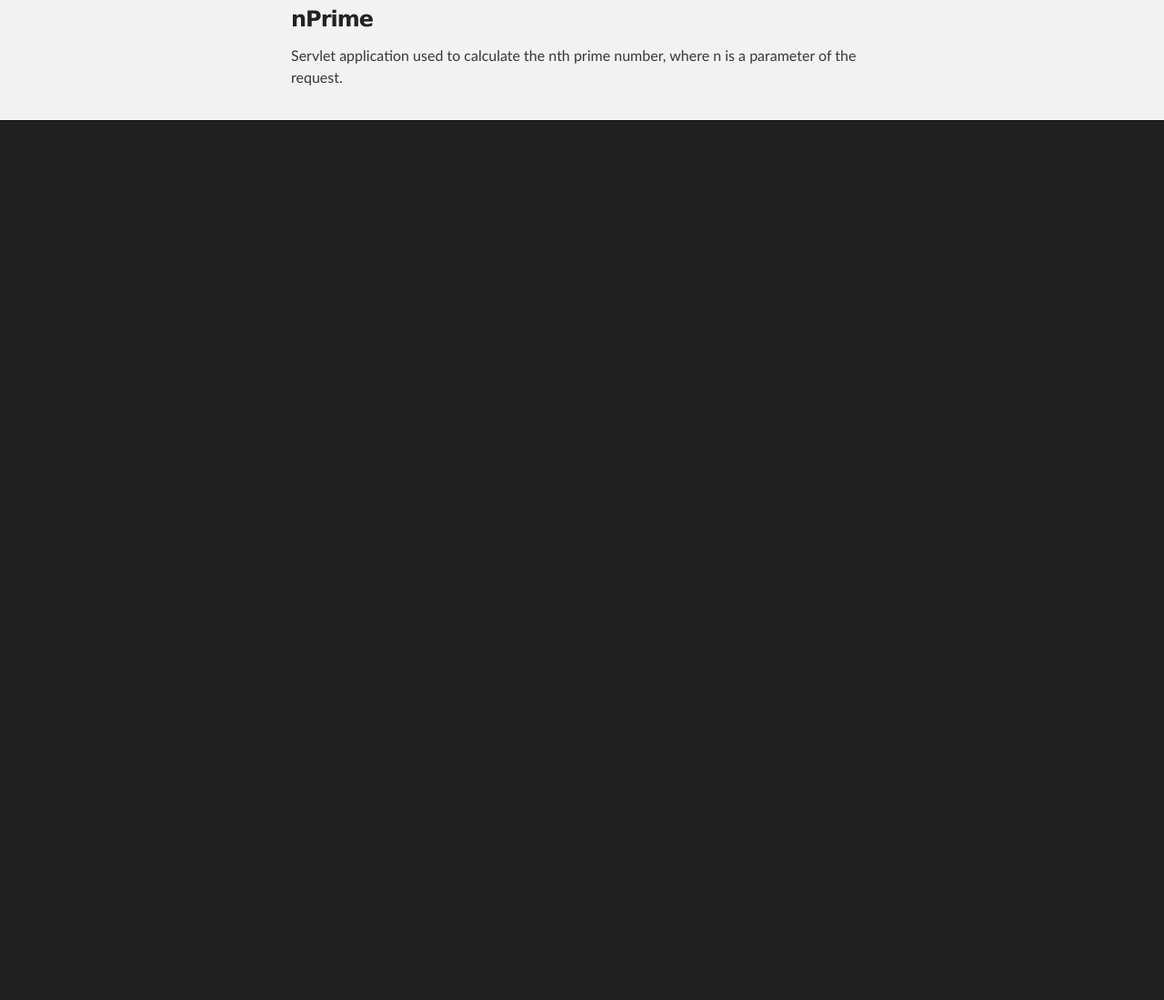
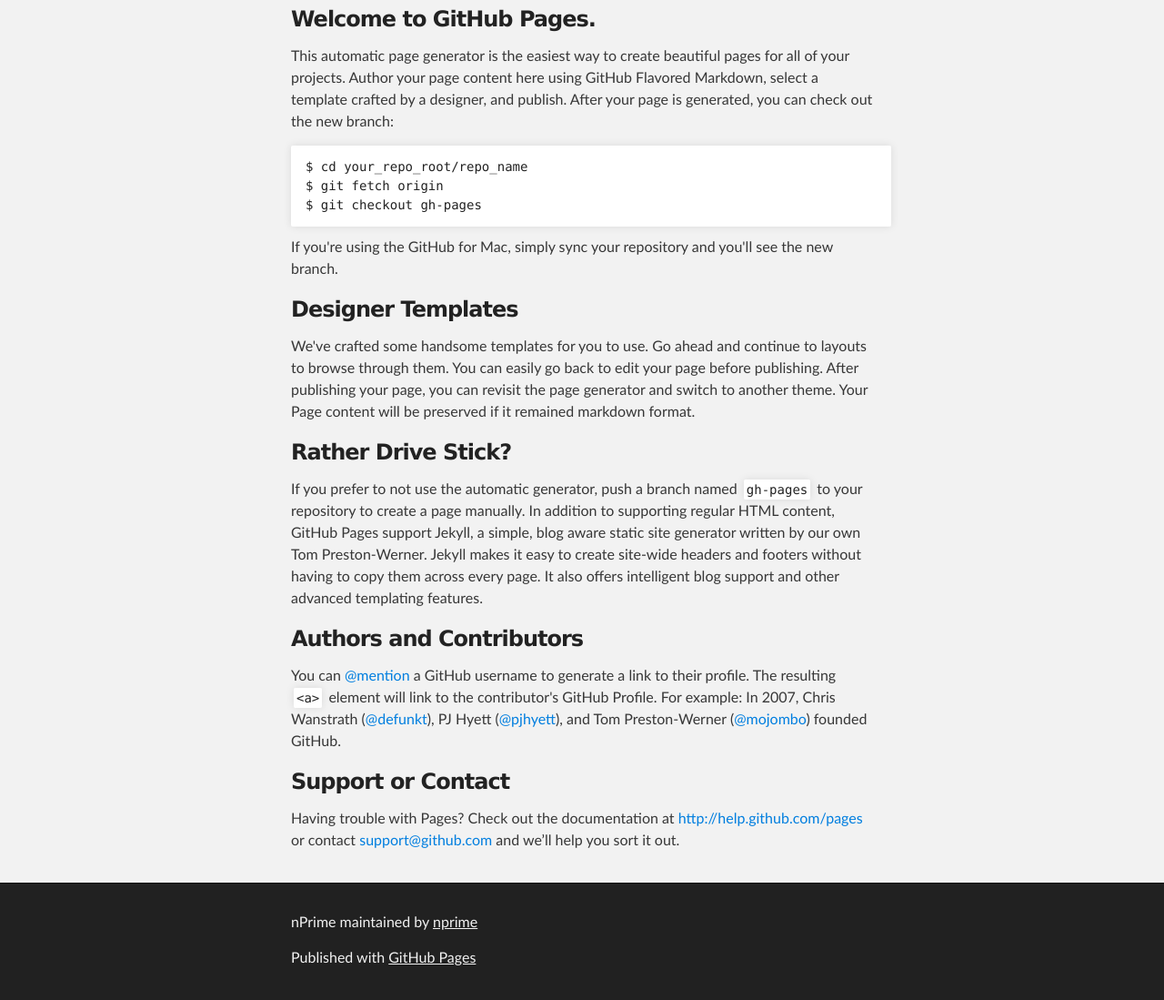
Before and after one commit to nprime/nprime, a plain HTML site: page index.html in a window 1280 px wide. Shown: the part 257-1356 px from the top of the page at 91% size. Before the commit the page ends 800 px from the top, so only its background shows below. Drawn offline with Linux system fonts and the light colour scheme.

Commit message:
Create gh-pages branch via GitHub

```diff
--- a/index.html
+++ b/index.html
@@ -32,20 +32,46 @@
     <div id="main_content_wrap" class="outer">
       <section id="main_content" class="inner">
         <h3>
-<a name="nPrime" class="anchor" href="#nPrime"><span class="octicon octicon-link"></span></a>nPrime</h3>
+<a name="welcome-to-github-pages" class="anchor" href="#welcome-to-github-pages"><span class="octicon octicon-link"></span></a>Welcome to GitHub Pages.</h3>
 
-<p>Servlet application used to calculate the nth prime number, where n is a parameter of the request.</p>
+<p>This automatic page generator is the easiest way to create beautiful pages for all of your projects. Author your page content here using GitHub Flavored Markdown, select a template crafted by a designer, and publish. After your page is generated, you can check out the new branch:</p>
 
-<!-- <pre><code>$ cd your_repo_root/repo_name
+<pre><code>$ cd your_repo_root/repo_name
 $ git fetch origin
 $ git checkout gh-pages
-</code></pre> -->
+</code></pre>
 
+<p>If you're using the GitHub for Mac, simply sync your repository and you'll see the new branch.</p>
 
-    </section>
+<h3>
+<a name="designer-templates" class="anchor" href="#designer-templates"><span class="octicon octicon-link"></span></a>Designer Templates</h3>
+
+<p>We've crafted some handsome templates for you to use. Go ahead and continue to layouts to browse through them. You can easily go back to edit your page before publishing. After publishing your page, you can revisit the page generator and switch to another theme. Your Page content will be preserved if it remained markdown format.</p>
+
+<h3>
+<a name="rather-drive-stick" class="anchor" href="#rather-drive-stick"><span class="octicon octicon-link"></span></a>Rather Drive Stick?</h3>
+
+<p>If you prefer to not use the automatic generator, push a branch named <code>gh-pages</code> to your repository to create a page manually. In addition to supporting regular HTML content, GitHub Pages support Jekyll, a simple, blog aware static site generator written by our own Tom Preston-Werner. Jekyll makes it easy to create site-wide headers and footers without having to copy them across every page. It also offers intelligent blog support and other advanced templating features.</p>
+
+<h3>
+<a name="authors-and-contributors" class="anchor" href="#authors-and-contributors"><span class="octicon octicon-link"></span></a>Authors and Contributors</h3>
+
+<p>You can <a href="https://github.com/blog/821" class="user-mention">@mention</a> a GitHub username to generate a link to their profile. The resulting <code>&lt;a&gt;</code> element will link to the contributor's GitHub Profile. For example: In 2007, Chris Wanstrath (<a href="https://github.com/defunkt" class="user-mention">@defunkt</a>), PJ Hyett (<a href="https://github.com/pjhyett" class="user-mention">@pjhyett</a>), and Tom Preston-Werner (<a href="https://github.com/mojombo" class="user-mention">@mojombo</a>) founded GitHub.</p>
+
+<h3>
+<a name="support-or-contact" class="anchor" href="#support-or-contact"><span class="octicon octicon-link"></span></a>Support or Contact</h3>
+
+<p>Having trouble with Pages? Check out the documentation at <a href="http://help.github.com/pages">http://help.github.com/pages</a> or contact <a href="mailto:support@github.com">support@github.com</a> and we’ll help you sort it out.</p>
+      </section>
     </div>
 
-
+    <!-- FOOTER  -->
+    <div id="footer_wrap" class="outer">
+      <footer class="inner">
+        <p class="copyright">nPrime maintained by <a href="https://github.com/nprime">nprime</a></p>
+        <p>Published with <a href="http://pages.github.com">GitHub Pages</a></p>
+      </footer>
+    </div>
 
 
 
--- a/stylesheets/stylesheet.css
+++ b/stylesheets/stylesheet.css
@@ -121,14 +121,11 @@
   -ms-transition: text-shadow 0.5s ease;
 }
 
-#main_content a:hover {
-  color: #0069ba;
-  text-shadow: #0090ff 0px 0px 2px;
-}
+a:hover, a:focus {text-decoration: underline;}
 
-footer a:hover {
-  color: #43adff;
-  text-shadow: #0090ff 0px 0px 2px;
+footer a {
+  color: #F2F2F2;
+  text-decoration: underline;
 }
 
 em {
@@ -251,11 +248,6 @@
 form {
   background: #f2f2f2;
   padding: 20px;
-}
-
-img {
-  width: 100%;
-  max-width: 100%;
 }
 
 /*******************************************************************************
```
